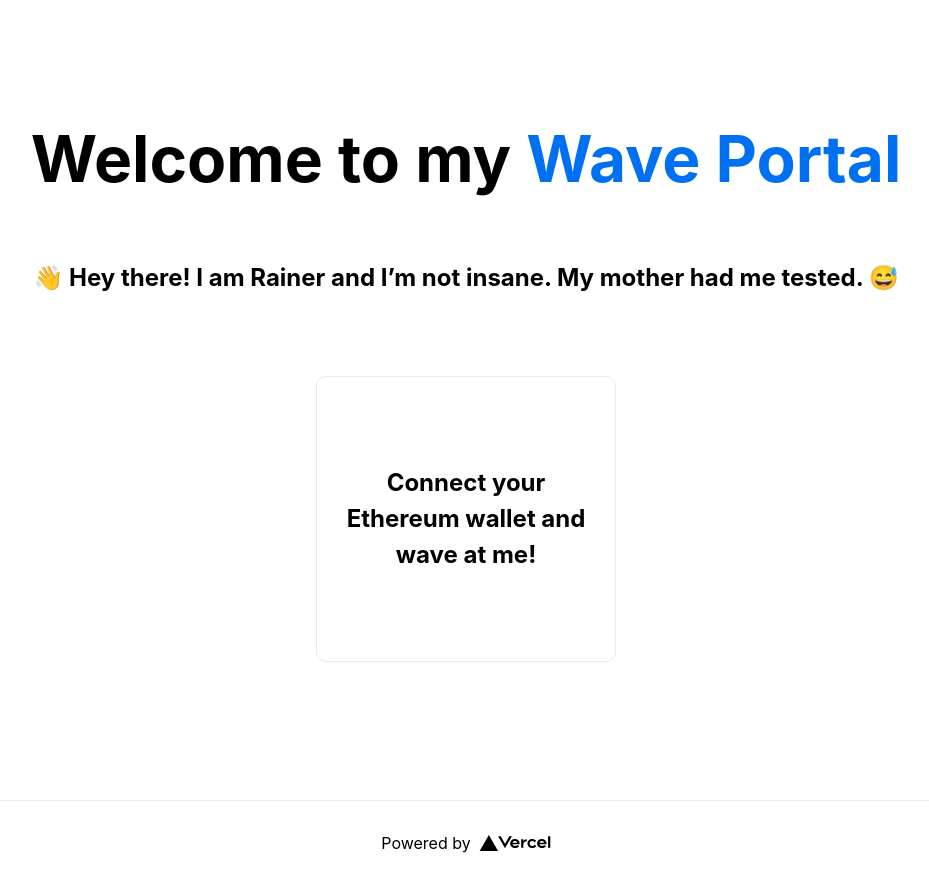
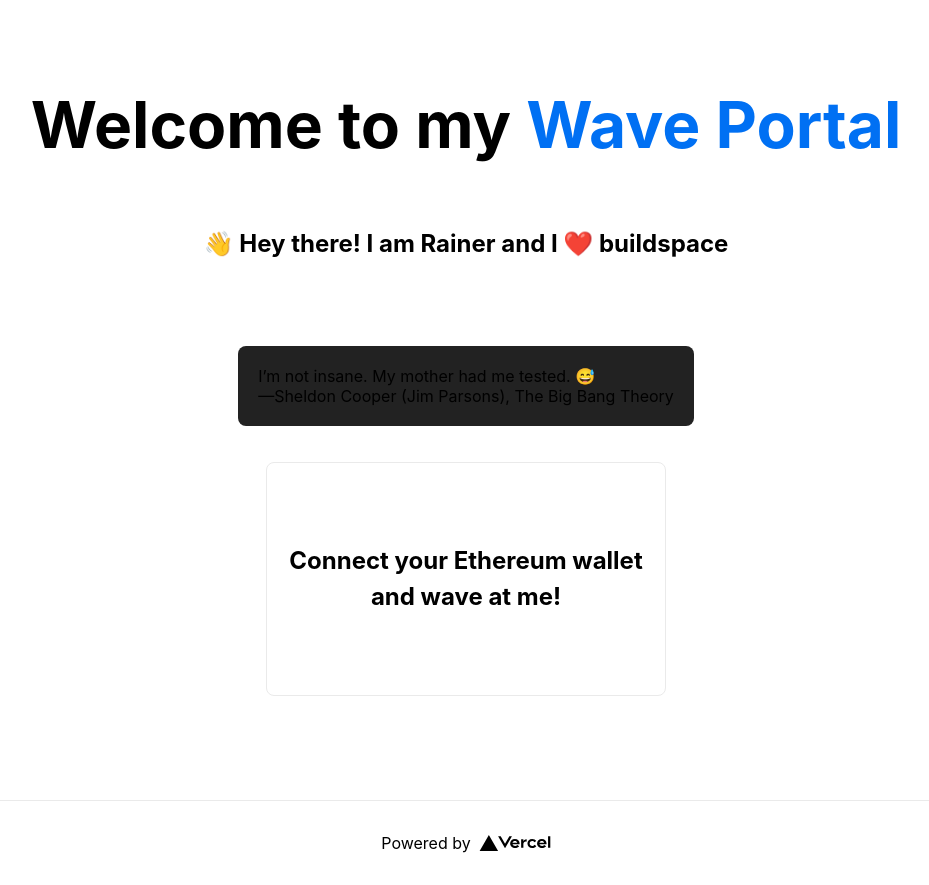
Before and after one commit to rlarin/nft-repo, a Next.js app in the folder packages/nft-web/: page / in a window 1280 px wide. Shown: the whole page, without its empty margins (174-1103 px from the left). Built offline with nearby package versions, Linux system fonts and the light colour scheme.

Commit message:
data updated

```diff
--- a/packages/nft-web/pages/index.tsx
+++ b/packages/nft-web/pages/index.tsx
@@ -19,8 +19,12 @@ const Home: NextPage = () => {
         </h1>
 
         <h3 className={styles.description}>
-          👋 Hey there! I am Rainer and I’m not insane. My mother had me tested. 😅
+          👋 Hey there! I am Rainer and I ❤️ buildspace
         </h3>
+          <blockquote>
+              I’m not insane. My mother had me tested. 😅 <br />
+              —Sheldon Cooper (Jim Parsons), The Big Bang Theory
+          </blockquote>
 
 
         <div className={styles.grid}>
--- a/packages/nft-web/styles/Home.module.css
+++ b/packages/nft-web/styles/Home.module.css
@@ -48,6 +48,7 @@
 .title,
 .description {
   text-align: center;
+  user-select: none;
 }
 
 .description {
@@ -75,14 +76,14 @@
 
 .card {
   margin: 1rem;
-  padding: 1.5rem;
+  padding: 1rem;
   text-align: left;
   color: inherit;
   text-decoration: none;
   border: 1px solid #eaeaea;
-  border-radius: 10px;
+  border-radius: 8px;
   transition: color 0.15s ease, border-color 0.15s ease;
-  max-width: 300px;
+  max-width: 400px;
 }
 
 .card:hover,
--- a/packages/nft-web/styles/globals.css
+++ b/packages/nft-web/styles/globals.css
@@ -15,6 +15,14 @@ a {
   box-sizing: border-box;
 }
 
+blockquote {
+  margin: 20px;
+  background-color: #222222;
+  padding: 20px;
+  border-radius: 8px;
+  user-select: none;
+}
+
 @media (prefers-color-scheme: dark) {
   html {
     color-scheme: dark;
```
